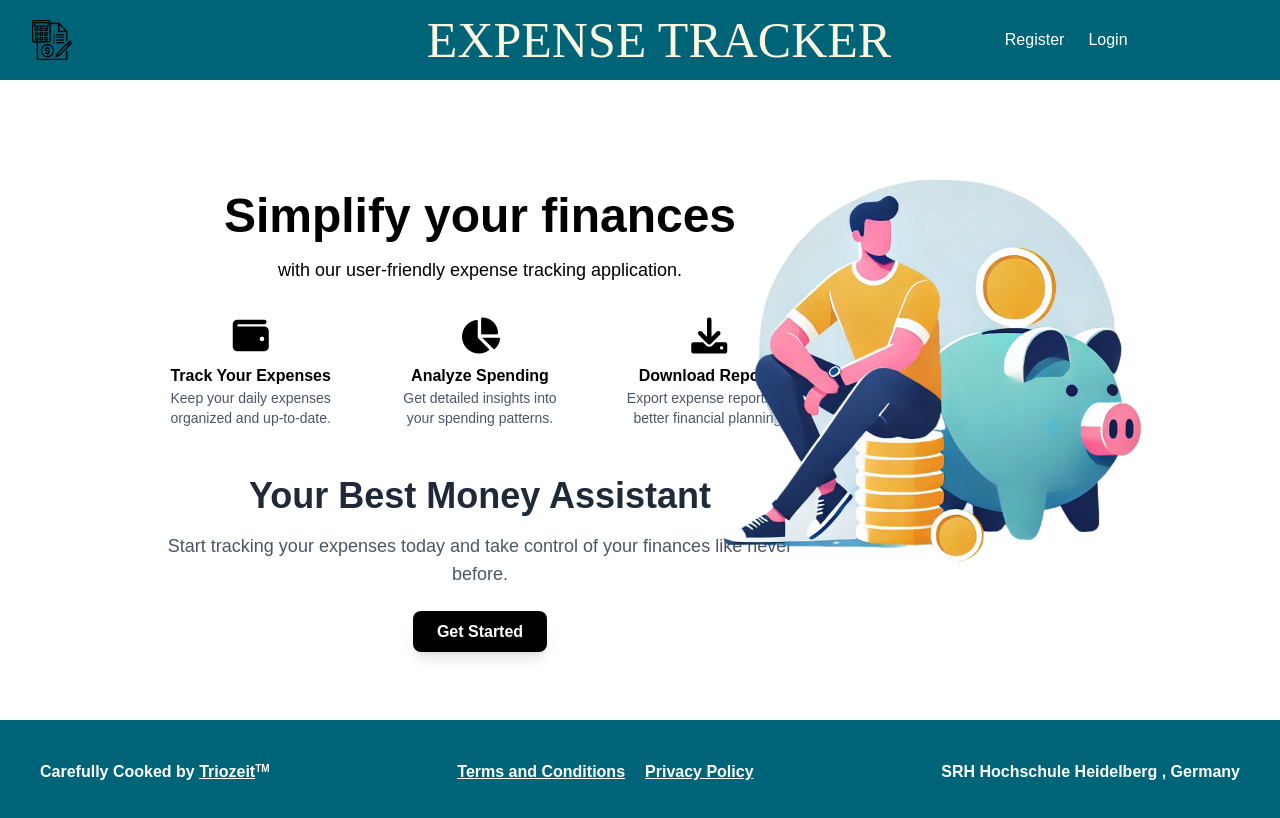
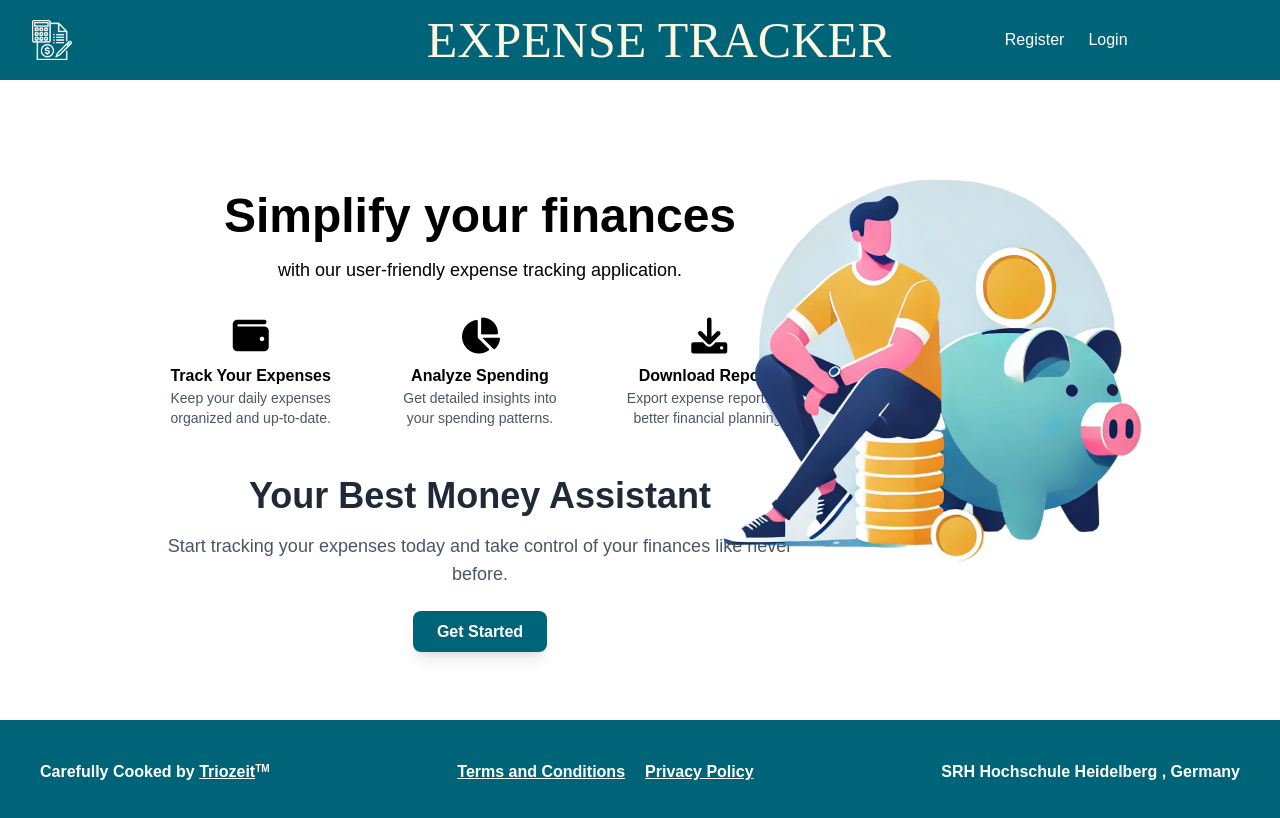
Before and after one commit to Study-Program-Applied-Computer-Science/udi-triozeit, a Vue app: page / in a window 1280 px wide. Shown: the top 818 px of the page. Built offline with nearby package versions, Linux system fonts and the light colour scheme; data requests are answered from the project's data file; what vue-loading-overlay would draw is missing.

Commit message:
style changes

```diff
--- a/src/components/nav/Header.vue
+++ b/src/components/nav/Header.vue
@@ -2,7 +2,7 @@
   <header class="header">
 
     <div class="logo">
-      <router-link to="/"><img src="../../assets/accounting.png" alt=""></router-link>
+      <router-link to="/"><img src="../../assets/accounting.png" alt="" style="filter: invert(1);"></router-link>
     </div>
 
     <div class="title">
--- a/src/components/pages/Dashboard.vue
+++ b/src/components/pages/Dashboard.vue
@@ -34,7 +34,7 @@
           Start tracking your expenses today and take control of your finances like never before.
         </p>
         <router-link :to="isLoggedIn ? '/expenses' : '/login'"
-          class="bg-black hover:bg-gray-800 text-white font-bold py-3 px-6 rounded-lg shadow-lg transition-transform transform hover:scale-105">
+          class="bg-[#006478] hover:bg-[#004d5a] text-white font-bold py-3 px-6 rounded-lg shadow-lg transition-transform transform hover:scale-105">
           Get Started
         </router-link>
       </div>
--- a/src/components/pages/ExpenseDetail.vue
+++ b/src/components/pages/ExpenseDetail.vue
@@ -45,7 +45,7 @@
                     </div>
                     <div class="flex justify-end">
                         <button @click="saveSplit"
-                            class="bg-blue-500 text-white px-4 py-2 rounded mt-2 hover:bg-blue-600 transition duration-300">Save</button>
+                            class="bg-[#006478] hover:bg-[#004d5a] text-white px-4 py-2 rounded mt-2  transition duration-300">Save</button>
                         <button @click="closeSplit"
                             class="bg-gray-500 text-white px-4 py-2 rounded mt-2 ml-2 hover:bg-gray-600 transition duration-300">Cancel</button>
                     </div>
@@ -77,7 +77,7 @@
                 </div>
             </div>
             <button @click="closeModal"
-                class="bg-blue-500 text-white px-4 py-2 rounded mt-4 w-full hover:bg-blue-600 transition duration-300">Close</button>
+                class="bg-[#006478] hover:bg-[#004d5a] text-white px-4 py-2 rounded mt-4 w-full transition duration-300">Close</button>
         </div>
     </div>
 </template>
--- a/src/components/pages/Report.vue
+++ b/src/components/pages/Report.vue
@@ -1,7 +1,7 @@
 <template>
   <div class="max-w-5xl mx-auto mt-12 p-6 bg-white rounded-lg shadow-lg">
     <button @click="$router.go(-1)"
-      class="text-blue-500 font-bold py-2 px-4 rounded-md transition duration-300 flex items-center gap-2">
+      class="text-[#006478]  font-bold py-2 px-4 rounded-md transition duration-300 flex items-center gap-2">
       <i class="fas fa-arrow-left"></i> Back
     </button>
     <h2 class="text-3xl font-bold text-center mb-6 text-gray-800">Expense Report</h2>
@@ -38,7 +38,7 @@
 
     <div class="flex justify-center mt-6">
       <button @click="downloadFile"
-        class="bg-green-500 hover:bg-green-600 text-white font-bold py-3 px-8 text-lg rounded-lg shadow-md transition duration-300">
+        class="bg-[#006478] hover:bg-[#004d5a] text-white font-bold py-3 px-8 text-lg rounded-lg shadow-md transition duration-300">
         Download the Report
       </button>
     </div>
--- a/src/components/pages/UserExpenses.vue
+++ b/src/components/pages/UserExpenses.vue
@@ -2,7 +2,7 @@
   <div class="max-w-7xl mx-auto mt-12 my-auto p-6 min-h-fit">
     <div class="bg-white p-8 rounded-lg shadow-md">
       <button @click="$router.go(-1)"
-        class="text-blue-500 font-bold py-2 px-4 rounded-md transition duration-300 flex items-center gap-2">
+        class="text-[#006478] font-bold py-2 px-4 rounded-md transition duration-300 flex items-center gap-2">
         <i class="fas fa-arrow-left"></i> Back </button>
       <h2 class="text-3xl font-bold text-center mb-6 text-gray-800">
         {{ username }}'s Expenses
@@ -50,7 +50,7 @@
             </div>
 
             <button @click="openModal()" :disabled="addButtonLimit === 0"
-              :class="{ 'bg-green-500 hover:bg-green-600': addButtonLimit !== 0, 'bg-gray-500 cursor-not-allowed': addButtonLimit === 0 }"
+              :class="{ 'bg-[#006478] hover:bg-[#004d5a]': addButtonLimit !== 0, 'bg-gray-500 cursor-not-allowed': addButtonLimit === 0 }"
               class="text-white font-bold py-2 px-6 rounded-md shadow transition duration-300 whitespace-nowrap"
               style="height: 40px;">
               Add Expense
```
